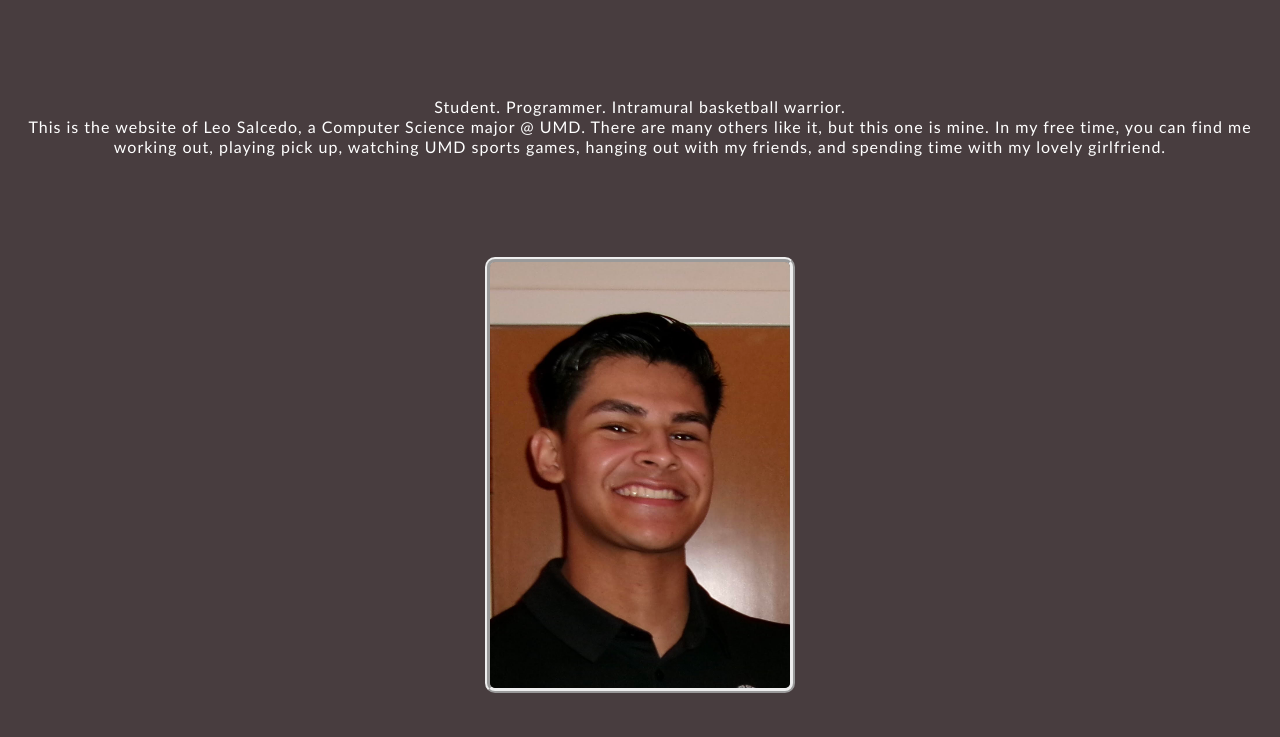
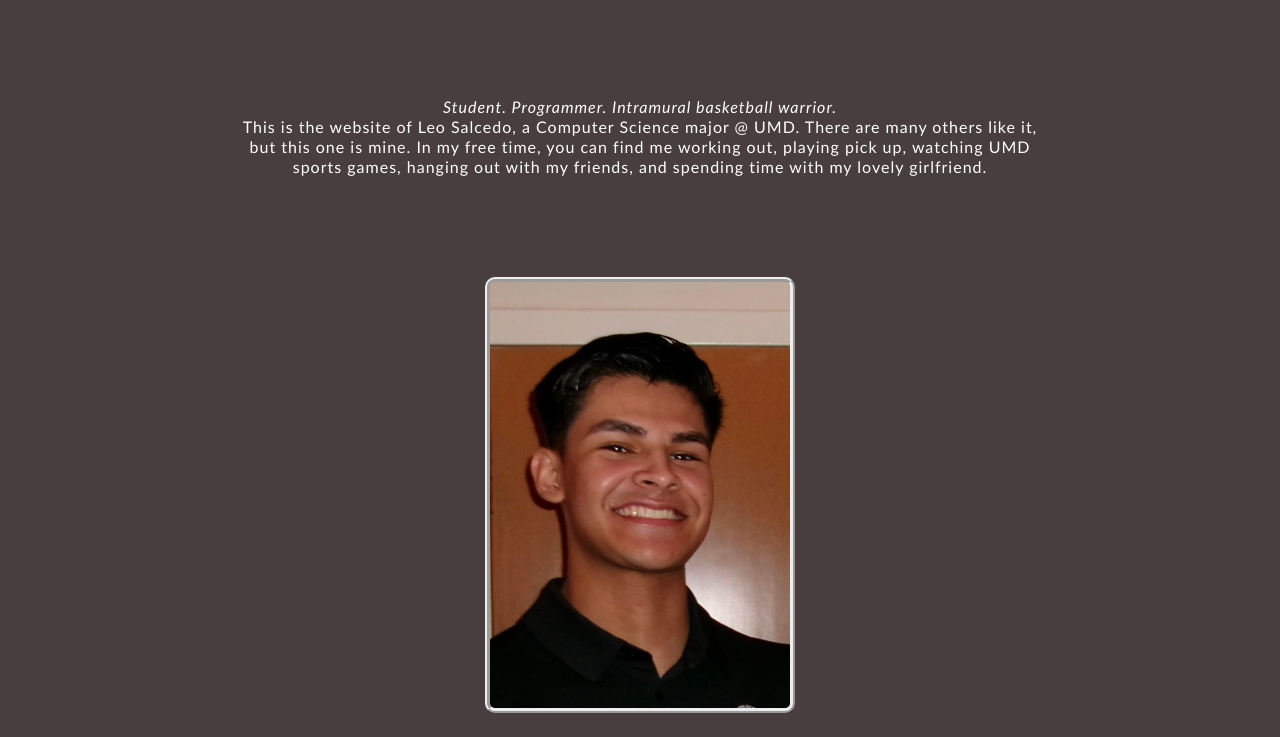
Before and after one commit to leo-salcedo/App-Dev-Website-Homework, a plain HTML site: page index.html in a window 1280 px wide. Shown: the part 63-800 px from the top of the page. Drawn offline with Linux system fonts and the light colour scheme.

Commit message:
Centered bio paragraph

```diff
--- a/index.html
+++ b/index.html
@@ -11,7 +11,7 @@
       <h1>Leo Salcedo</h1>
       <div id="biography">
         <p>
-          Student. Programmer. Intramural basketball warrior. <br> This is the
+          <em>Student. Programmer. Intramural basketball warrior.</em> <br> This is the
           website of Leo Salcedo, a Computer Science major @ UMD. There are many
           others like it, but this one is mine. In my free time, you can find me
           working out, playing pick up, watching UMD sports games, hanging out
--- a/styles.css
+++ b/styles.css
@@ -23,7 +23,9 @@ body {
 
 #biography {
     line-height: 20px;
-    margin-bottom: 100px;
+    max-width: 800px;
+    margin: 0 auto 100px;
+    padding: 0 1rem;
 }
 
 
```
